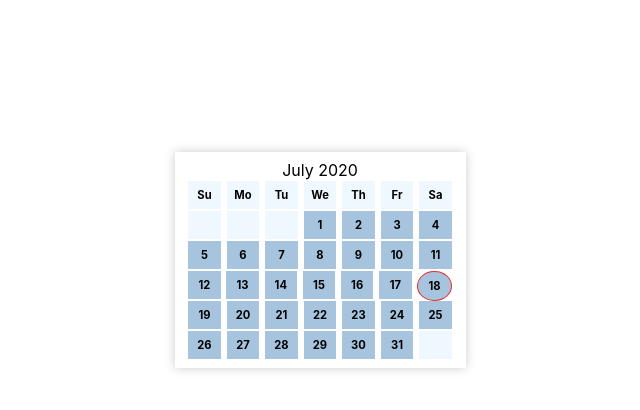
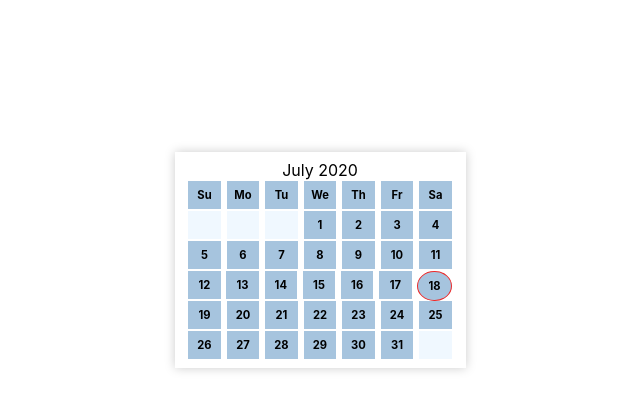
Before and after one commit to reposman33/calendar, a React (Create React App) app: page / in a window 1280 px wide. Shown: the top 410 px of the page, without its empty margins (320-960 px from the left). Built offline with nearby package versions, Linux system fonts and the light colour scheme.

Commit message:
Add Day component, rendering Styled Component.

```diff
--- a/src/components/calendar.js
+++ b/src/components/calendar.js
@@ -1,6 +1,7 @@
 import React, { useState } from "react";
 import moment from "moment";
-import { Month, Week, Day } from "./styled/components";
+import { Month, Week } from "./styled/components";
+import { Day } from "./day";
 
 export const CalendarWidget = () => {
 	const [monthIncrement, setMonthIncrement] = useState(0);
@@ -19,11 +20,15 @@ export const CalendarWidget = () => {
 
 	for (let i = 0; i < 7; i++) {
 		const dayOfWeek = moment().add(monthIncrement, "M").weekday(i).format("dd");
-		weekDays.push(<Day key={dayOfWeek}>{dayOfWeek}</Day>);
+		weekDays.push(
+			<Day key={dayOfWeek} day={dayOfWeek}>
+				{dayOfWeek}
+			</Day>
+		);
 	}
 
 	for (let i = 0; i < firstWeekDayOfMonth; i++) {
-		week.push(<Day />);
+		week.push(<Day key={"0" + i} />);
 	}
 
 	for (let i = 1; i <= daysInMonth; i++) {
@@ -33,22 +38,16 @@ export const CalendarWidget = () => {
 			week = []; // empty week
 			week.push(
 				// add day to new week
-				<Day key={i} day={i} selected={selected}>
-					{i}
-				</Day>
+				<Day key={i} day={i} selected={selected} />
 			);
 		} else {
-			week.push(
-				<Day key={i} day={i} selected={selected}>
-					{i}
-				</Day>
-			);
+			week.push(<Day key={i} day={i} selected={selected} />);
 		}
 	}
 
 	// add remaining days to week
 	for (let i = week.length; i < 7; i++) {
-		week.push(<Day></Day>);
+		week.push(<Day key={i} />);
 	}
 
 	month.push(week);
--- /dev/null
+++ b/src/components/day.js
@@ -0,0 +1,10 @@
+import React from "react";
+import { SCDay } from "./styled/components";
+
+export const Day = ({ day = "", selected = false }) => {
+	return (
+		<SCDay day={day} selected={selected}>
+			{day || ""}
+		</SCDay>
+	);
+};
--- a/src/components/styled/components.js
+++ b/src/components/styled/components.js
@@ -33,7 +33,7 @@ export const Week = styled.div`
 	margin: 1px auto;
 `;
 
-export const Day = styled.span`
+export const SCDay = styled.span`
 	background-color: ${(props) => (props.day ? "#a6c4de" : "#f0f8ff")};
 	cursor: ${(props) => (props.day ? "pointer" : "default")};
 	display: flex;
```
